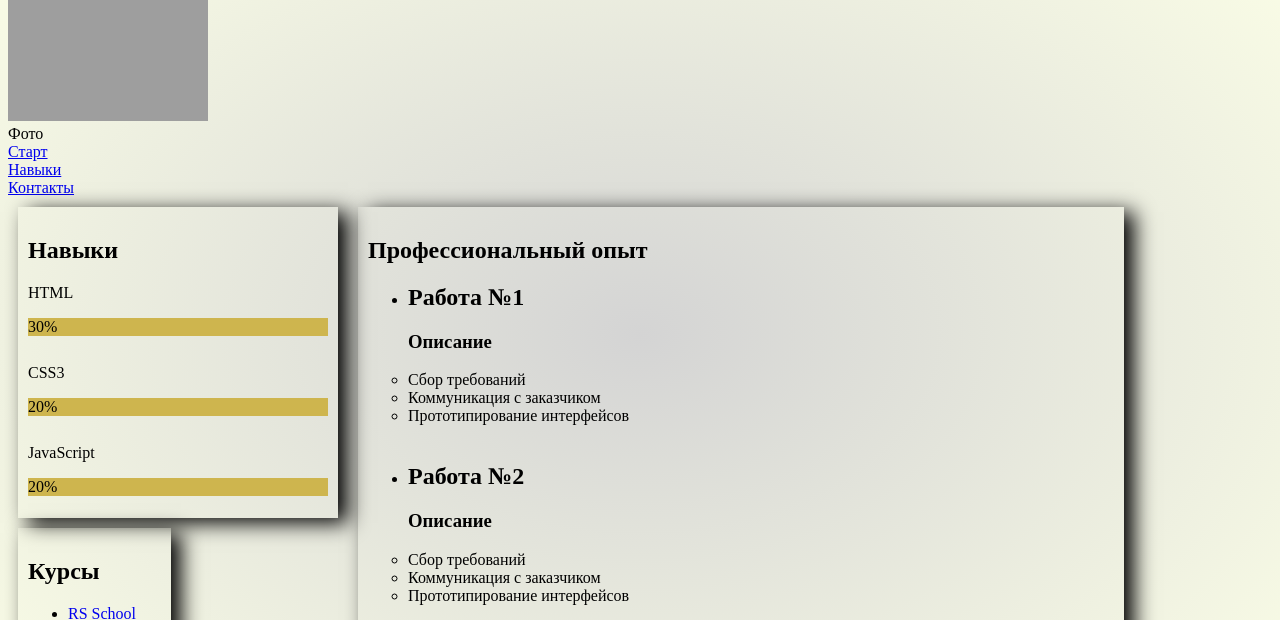
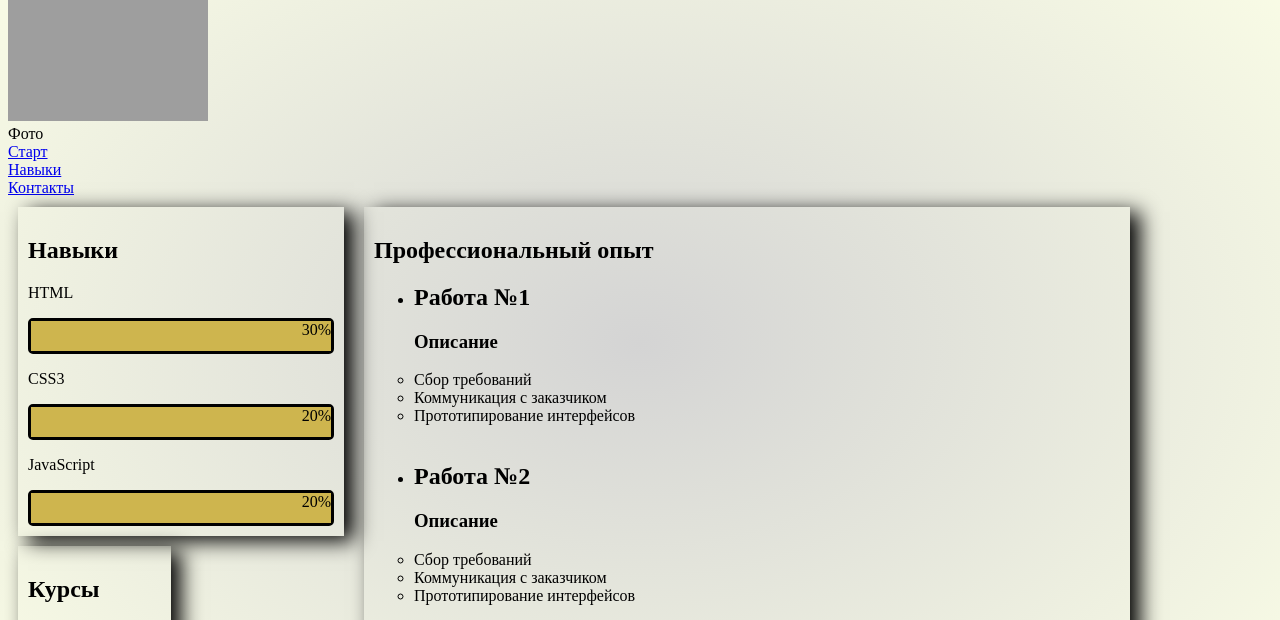
Before and after one commit to TheBomberDove/rsschool-cv, a plain HTML site: page index.html in a window 1280 px wide. Shown: the part 87-707 px from the top of the page. Drawn offline with Linux system fonts and the light colour scheme; grey boxes are pictures that could not be loaded.

Commit message:
feat: several changes in barAnim css

```diff
--- a/style.css
+++ b/style.css
@@ -76,13 +76,18 @@ footer {
 .progBar {
     width: 300px;
     height: 30px;
-    border-radius: 10px;
+    border-radius: 5px;
+    border-style: solid;
 }
 
 /* Анимация заполнения прогресс бара */
 .barAnim {
+    width: 300px;
+    height: 30px;
     animation: progress forwards;
     animation-duration: 5s;
+    text-align: end;
+    vertical-align: bottom;
 }
 
 /* НЕ ТРОГАТЬ  */
```
